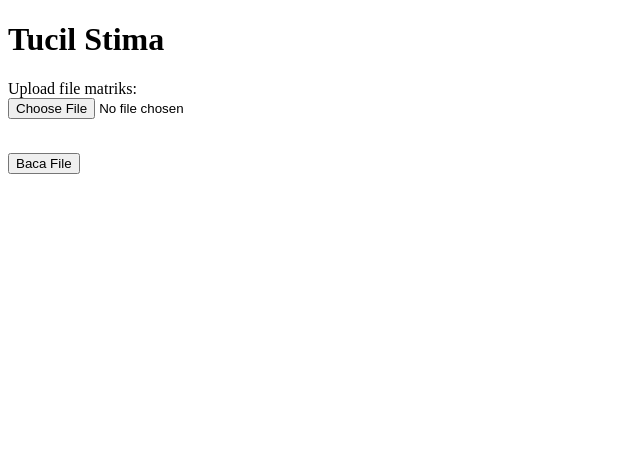
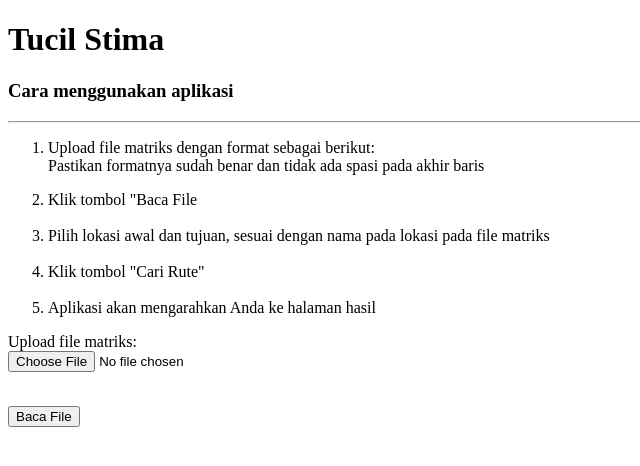
Before and after one commit to nabelanita/tucil-3-stima, a Flask app: page / in a window 1280 px wide. Shown: the top 466 px of the page, without its empty margins (0-640 px from the left). Run offline with Flask 2, Linux system fonts and the light colour scheme.

Commit message:
edit html dikit

```diff
--- a/web/templates/index.html
+++ b/web/templates/index.html
@@ -1,15 +1,20 @@
 {% extends 'base.html' %}
 
 {% block head %}
-<style>
-    #map {
-        height: 400px;
-        width: 100%;
-    }
-</style>
 {% endblock %}
 {% block body %}
 <h1>Tucil Stima</h1>
+<h3>Cara menggunakan aplikasi</h3>
+<hr>
+<ol>
+    <li><p>Upload file matriks dengan format sebagai berikut:
+        <br>Pastikan formatnya sudah benar dan tidak ada spasi pada akhir baris</p>
+    </li>
+    <li>Klik tombol "Baca File</li><br>
+    <li>Pilih lokasi awal dan tujuan, sesuai dengan nama pada lokasi pada file matriks</li><br>
+    <li>Klik tombol "Cari Rute"</li><br>
+    <li>Aplikasi akan mengarahkan Anda ke halaman hasil</li>
+</ol>
 <p>
    Upload file matriks:<br>
     <input id="input-file" type="file" name="datafile" size="40">
```
Also changed, not shown: web/test.py (deleted, +0 -17 lines), 1 other file.
